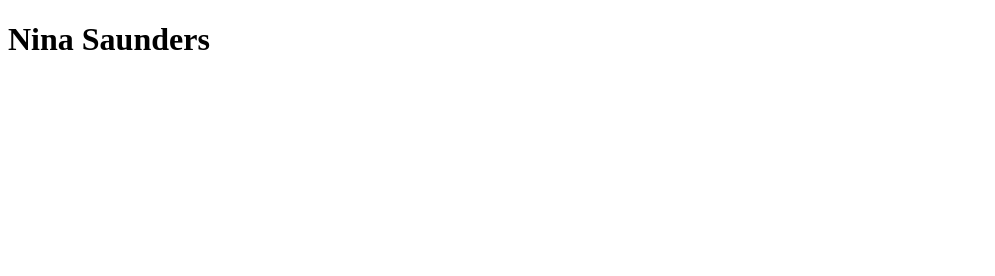
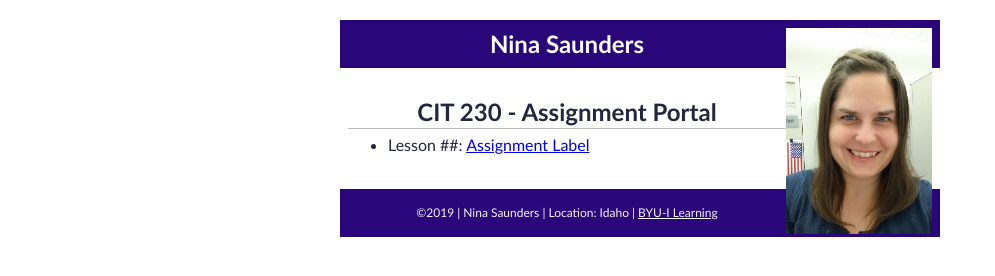
Before and after one commit to Kiyoos/kiyoos.github.io, a plain HTML site: page index.html in a window 1280 px wide. Shown: the whole page, without its empty margins (0-995 px from the left). Drawn offline with Linux system fonts and the light colour scheme.

Commit message:
Thank you

```diff
--- /dev/null
+++ b/css/main.css
@@ -0,0 +1,45 @@
+/* CIT 230 - Assignment Portal CSS Template */
+/* You may use #HEX or color names */
+
+/* * is a wildcard referring to all elements. */
+* { margin: 0; box-sizing: border-box; }
+
+body {
+    font-size: 16px;
+    line-height: 32px;
+    font-family: Calibri, sans-serif;
+    color: rgb(36, 37, 63);
+}
+
+h1 {
+    font-size: 1.5rem  /*(rem is a unit of measure)*/;
+    color: white;
+}
+
+h2 {
+    font-size: 1.5rem;
+    text-align: center;
+    border-bottom: 1px solid #bbb;
+}
+
+header, main, footer {
+    margin: 1.25rem auto;
+    padding: .5rem;
+    max-width: 600px /*px = pixel is a unit of measure*/;
+}
+
+header, footer, footer a {
+    text-align: center;
+    background-color: rgb(41, 6, 122);
+    color: whitesmoke;
+}
+
+header img {
+    width: 25%;
+    height: auto;
+    float: right;
+}
+
+footer {
+    font-size: .75em;
+}
--- a/index.html
+++ b/index.html
@@ -1,9 +1,25 @@
 <!doctype html>
-<html>
+<html lang="en-us">
     <head>
-        <title>Testing Again</title>
+        <meta charset="utf-8">
+        <meta name="viewport" content="width=device-width, initial-scale=1, maximum-scale=1">
+        <title>CIT 230 Assignment Portal | Nina Saunders | BYU-Idaho</title>
+        <meta name="description" content="Assignment portal page for Nina Saunders in CIT 230: Web Front-End Development at BYU-Idaho">
+        <link rel="stylesheet" href="css/main.css">
     </head>
     <body>
-        <h1>Nina Saunders</h1>
+        <header>
+            <img src="images/nina.jpg" alt="Nina's Profile Picture">
+            <h1>Nina Saunders</h1>
+        </header>
+        <main>
+            <h2>CIT 230 - Assignment Portal</h2>
+            <ul>
+                <li>Lesson ##: <a href="#">Assignment Label</a></li>
+            </ul>
+        </main>
+        <footer>
+            <p>&copy2019 | Nina Saunders | Location: Idaho | <a href="http://www.byui.edu/online">BYU-I Learning</a></p>
+        </footer>
     </body>
 </html>
```
Also changed, not shown: images/nina.jpg (added).
